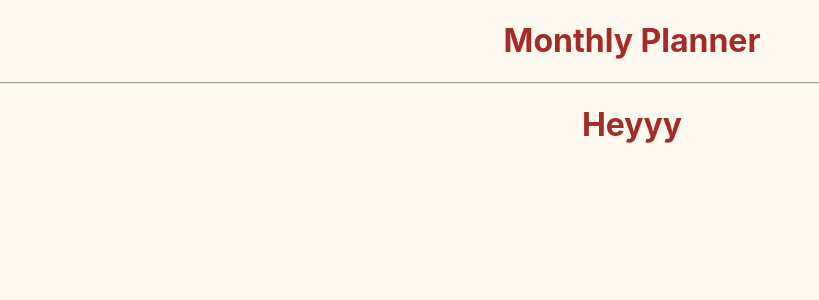
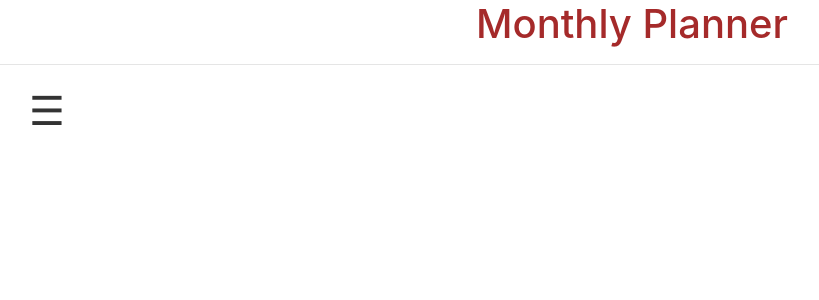
Before and after one commit to RituP14/Monthly-Chip, a React (Create React App) app in the folder monthlychip/: page / in a window 1280 px wide. Shown: the top 300 px of the page, without its empty margins (8-827 px from the left). Built offline with nearby package versions, Linux system fonts and the light colour scheme.

Commit message:
Created Layout

```diff
--- a/monthlychip/package.json
+++ b/monthlychip/package.json
@@ -6,6 +6,7 @@
     "@testing-library/jest-dom": "^5.11.9",
     "@testing-library/react": "^11.2.5",
     "@testing-library/user-event": "^12.8.3",
+    "bootstrap": "^4.6.0",
     "node-sass": "^5.0.0",
     "react": "^17.0.1",
     "react-bootstrap": "^1.5.2",
--- a/monthlychip/public/index.html
+++ b/monthlychip/public/index.html
@@ -14,7 +14,7 @@
       manifest.json provides metadata used when your web app is installed on a
       user's mobile device or desktop. See https://developers.google.com/web/fundamentals/web-app-manifest/
     -->
-    <link rel="manifest" href="%PUBLIC_URL%/manifest.json" />
+    <!-- <link rel="manifest" href="%PUBLIC_URL%/manifest.json" /> -->
     <!--
       Notice the use of %PUBLIC_URL% in the tags above.
       It will be replaced with the URL of the `public` folder during the build.
--- a/monthlychip/src/App.js
+++ b/monthlychip/src/App.js
@@ -1,4 +1,4 @@
-import { BrowserRouter as Router, Switch, Route, Link } from "react-router-dom";
+import { BrowserRouter as Router, Switch, Route } from "react-router-dom";
 import itemList from "./components/MonthlyItemsList";
 import "./App.scss";
 
--- a/monthlychip/src/components/MonthlyItemsList.js
+++ b/monthlychip/src/components/MonthlyItemsList.js
@@ -1,10 +1,59 @@
 import React, { Component } from "react";
+import "../scss/main.scss";
 
 export default class MonthlyItemsList extends Component {
+  container = React.createRef();
+  state = {
+    open: false,
+  };
+
+  componentDidMount() {
+    document.addEventListener("mousedown", this.handleClickOutside);
+  }
+
+  componentWillUnmount() {
+    document.removeEventListener("mousedown", this.handleClickOutside);
+  }
+
+  handlButtonClick = () => {
+    this.setState((state) => {
+      return { open: !state.open };
+    });
+  };
+
+  handleClickOutside = (event) => {
+    if (
+      this.container.current &&
+      !this.container.current.contains(event.targer)
+    ) {
+      this.setState({
+        open: false,
+      });
+    }
+  };
+
   render() {
     return (
-      <div className="main">
-        <h1>Heyyy</h1>
+      <div className="container" ref={this.container}>
+        <div className="container">
+          <button
+            type="button"
+            className="button"
+            onClick={this.handlButtonClick}
+          >
+            ☰
+          </button>
+          {this.state.open && (
+            <div className="dropdown">
+              <ul>
+                <li>Option 1</li>
+                <li>Option 2</li>
+                <li>Option 3</li>
+                <li>Option 4</li>
+              </ul>
+            </div>
+          )}
+        </div>
       </div>
     );
   }
--- /dev/null
+++ b/monthlychip/src/custom.scss
@@ -0,0 +1,5 @@
+// Override default variables before the import
+$body-bg: #fff;
+
+// Import Bootstrap and its default variables
+@import "~bootstrap/scss/bootstrap.scss";
--- a/monthlychip/src/index.js
+++ b/monthlychip/src/index.js
@@ -3,6 +3,8 @@ import ReactDOM from "react-dom";
 import "./index.scss";
 import App from "./App";
 import reportWebVitals from "./reportWebVitals";
+import "bootstrap/dist/css/bootstrap.css";
+import "./custom.scss";
 
 ReactDOM.render(
   <React.StrictMode>
--- /dev/null
+++ b/monthlychip/src/scss/main.scss
@@ -0,0 +1,36 @@
+.container {
+  position: relative;
+  display: inline-block;
+  .button {
+    padding: 0;
+    width: 50px;
+    border: 0;
+    background-color: #fff;
+    color: #333;
+    cursor: pointer;
+    outline: 0;
+    font-size: 40px;
+  }
+}
+.dropdown {
+  position: absolute;
+  top: 100%;
+  left: 0;
+  width: 300px;
+  z-index: 2;
+  border: 1px solid rgba(0, 0, 0, 0.04);
+  box-shadow: 0 16px 24px 2px rgba(0, 0, 0, 0.14);
+  ul {
+    list-style: none;
+    padding: 0;
+    margin: 0;
+  }
+  li {
+    padding: 8px 12px;
+  }
+
+  li:hover {
+    background-color: rgba(0, 0, 0, 0.14);
+    cursor: pointer;
+  }
+}
```
Also changed, not shown: 1 other file (tests, documents, lock files or other folders).
